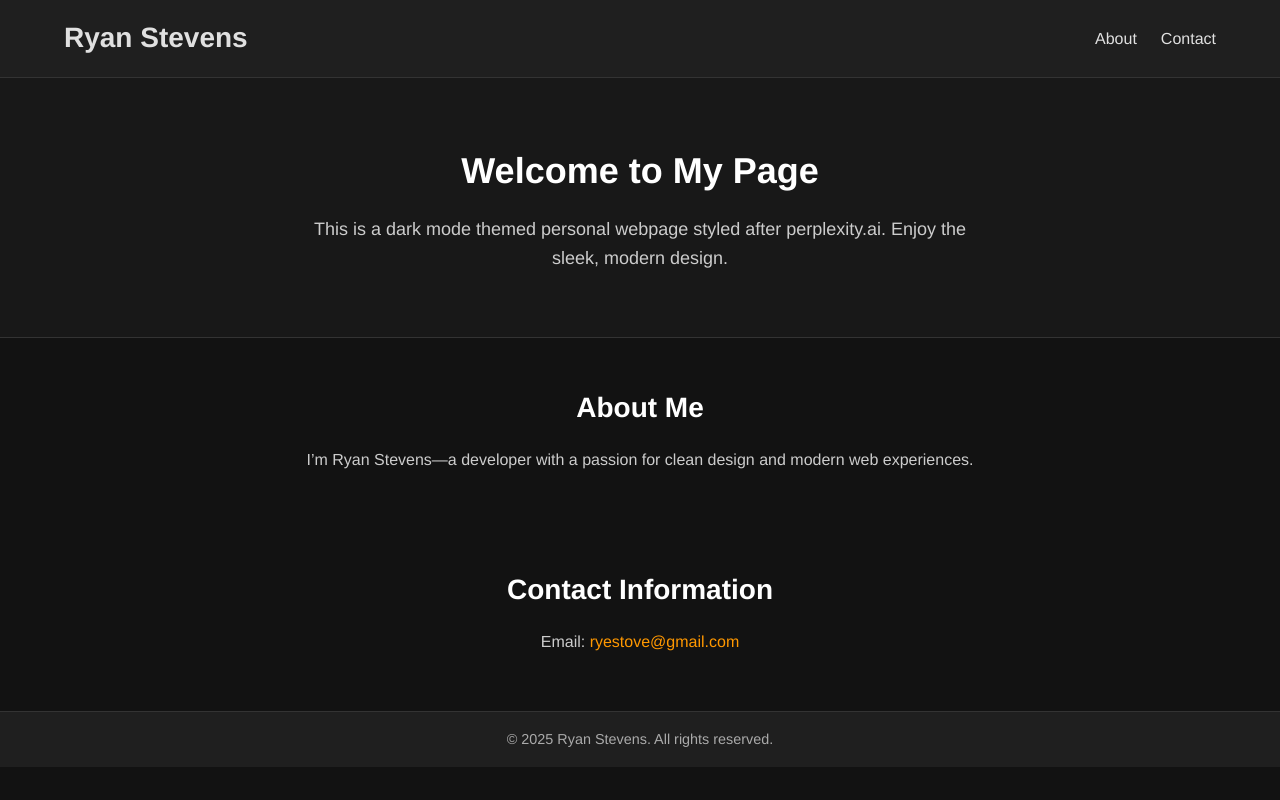
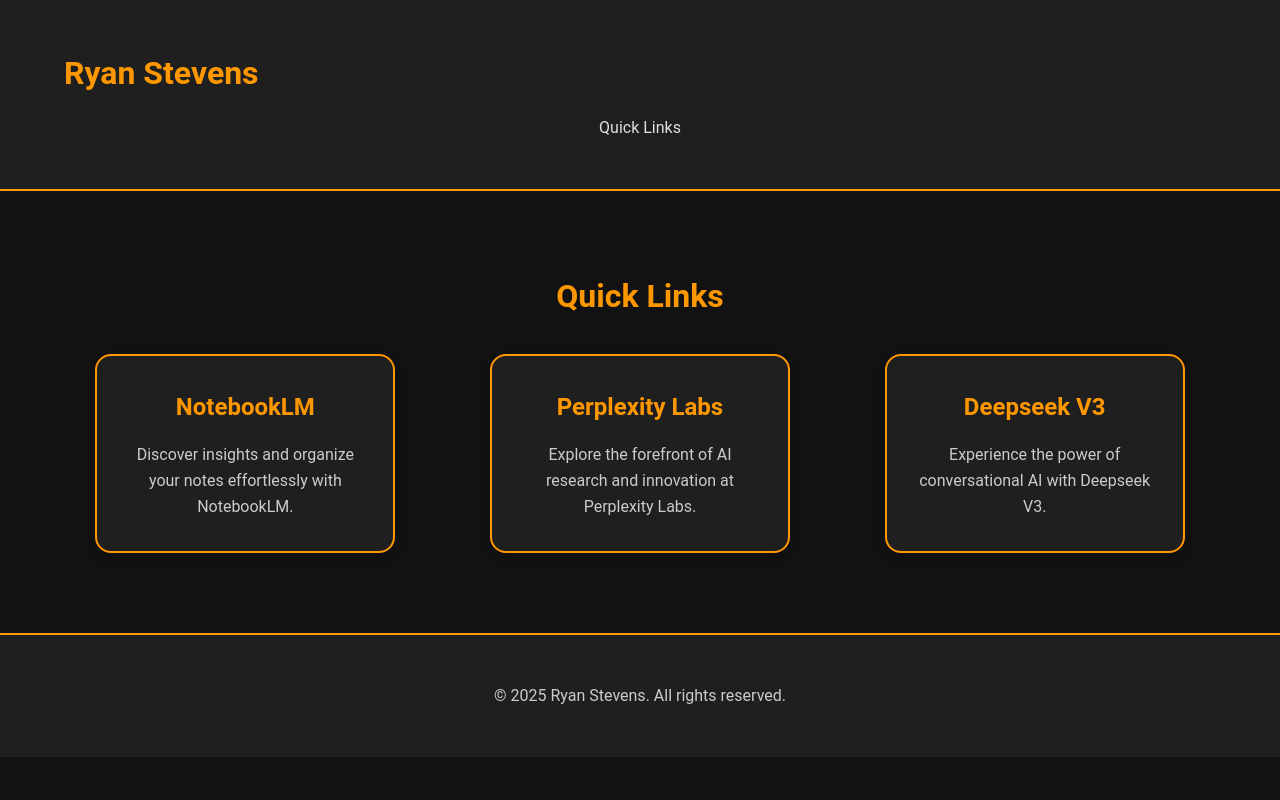
Before and after one commit to ryestove/personal-webpage, a website: page index.html in a window 1280 px wide. Drawn offline with Linux system fonts and the light colour scheme.

Commit message:
Initial commit: Set up project structure

```diff
--- a/index.html
+++ b/index.html
@@ -3,47 +3,47 @@
 <head>
   <meta charset="UTF-8" />
   <meta name="viewport" content="width=device-width, initial-scale=1.0" />
-  <title>Ryan Stevens' Personal Webpage</title>
+  <title>Ryan Stevens' Dashboard</title>
   <link rel="stylesheet" href="style.css" />
 </head>
 <body>
+  <!-- Header Section -->
   <header>
     <div class="container">
       <h1>Ryan Stevens</h1>
-      <nav>
+      <nav class="menu">
         <ul>
-          <li><a href="#about">About</a></li>
-          <li><a href="#contact">Contact</a></li>
+          <li><a href="#links">Quick Links</a></li>
         </ul>
       </nav>
     </div>
   </header>
 
-  <section id="hero">
+  <!-- Links Section -->
+  <section id="links">
     <div class="container">
-      <h2>Welcome to My Page</h2>
-      <p>This is a dark mode themed personal webpage styled after perplexity.ai. Enjoy the sleek, modern design.</p>
+      <h2>Quick Links</h2>
+      <div class="card-grid">
+        <!-- NotebookLM Card -->
+        <a href="https://notebooklm.google.com/" target="_blank" class="card">
+          <h3>NotebookLM</h3>
+          <p>Discover insights and organize your notes effortlessly with NotebookLM.</p>
+        </a>
+        <!-- Perplexity Labs Card -->
+        <a href="https://labs.perplexity.ai/" target="_blank" class="card">
+          <h3>Perplexity Labs</h3>
+          <p>Explore the forefront of AI research and innovation at Perplexity Labs.</p>
+        </a>
+        <!-- Deepseek V3 Card -->
+        <a href="https://chat.deepseek.com/" target="_blank" class="card">
+          <h3>Deepseek V3</h3>
+          <p>Experience the power of conversational AI with Deepseek V3.</p>
+        </a>
+      </div>
     </div>
   </section>
 
-  <section id="about">
-    <div class="container">
-      <h3>About Me</h3>
-      <p>
-        I’m Ryan Stevens—a developer with a passion for clean design and modern web experiences.
-      </p>
-    </div>
-  </section>
-
-  <section id="contact">
-    <div class="container">
-      <h3>Contact Information</h3>
-      <ul>
-        <li>Email: <a href="mailto:ryestove@gmail.com">ryestove@gmail.com</a></li>
-      </ul>
-    </div>
-  </section>
-
+  <!-- Footer Section -->
   <footer>
     <div class="container">
       &copy; 2025 Ryan Stevens. All rights reserved.
--- a/style.css
+++ b/style.css
@@ -1,136 +1,120 @@
-/* Global Reset and Base Styles */
+/* Base Reset */
 * {
     box-sizing: border-box;
     margin: 0;
     padding: 0;
   }
 
+  /* Typography & Global Settings */
   html {
     font-size: 16px;
   }
 
   body {
-    font-family: 'Helvetica Neue', Helvetica, Arial, sans-serif;
-    background-color: #121212;
-    color: #e0e0e0;
+    font-family: "Roboto", sans-serif;
+    background-color: #121212; /* Deep Black */
+    color: #e0e0e0; /* Soft Gray */
     line-height: 1.6;
   }
 
-  /* Container to keep content width consistent */
+  /* Container */
   .container {
     width: 90%;
     max-width: 1200px;
     margin: 0 auto;
+    padding: 2rem 0;
   }
 
   /* Header */
   header {
-    background-color: #1f1f1f;
+    background-color: #1f1f1f; /* Dark Gray */
     padding: 1rem 0;
-    border-bottom: 1px solid #333;
-  }
-
-  header .container {
-    display: flex;
-    justify-content: space-between;
-    align-items: center;
+    border-bottom: 2px solid #ff9800; /* Orange Accent */
   }
 
   header h1 {
-    font-size: 1.75rem;
-    color: #e0e0e0;
+    font-size: 2rem;
+    color: #ff9800; /* Orange Accent */
+    font-weight: 700;
   }
 
-  nav ul {
+  .menu ul {
+    display: flex;
+    justify-content: center;
     list-style: none;
-    display: flex;
+    margin-top: 1rem;
   }
 
-  nav ul li {
-    margin-left: 1.5rem;
-  }
-
-  nav ul li a {
+  .menu ul li a {
     text-decoration: none;
-    color: #e0e0e0;
-    font-weight: 500;
+    color: #e0e0e0; /* Soft Gray */
+    font-size: 1rem;
+    margin: 0 1rem;
     transition: color 0.3s ease;
   }
 
-  nav ul li a:hover {
-    color: #ff9800;
+  .menu ul li a:hover {
+    color: #ffc107; /* Bright Orange */
   }
 
-  /* Hero Section */
-  #hero {
-    background-color: #181818;
-    padding: 4rem 0;
+  /* Links Section */
+  #links {
+    padding: 3rem 0;
     text-align: center;
-    border-bottom: 1px solid #333;
+    background-color: #121212; /* Deep Black */
   }
 
-  #hero h2 {
-    font-size: 2.25rem;
-    margin-bottom: 1rem;
-    color: #fff;
+  #links h2 {
+    font-size: 2rem;
+    color: #ff9800; /* Orange Accent */
+    margin-bottom: 2rem;
   }
 
-  #hero p {
-    font-size: 1.125rem;
-    max-width: 700px;
-    margin: 0 auto;
-    color: #ccc;
+  /* Card Grid */
+  .card-grid {
+    display: grid;
+    grid-template-columns: repeat(auto-fit, minmax(250px, 1fr));
+    gap: 2rem;
+    justify-items: center;
   }
 
-  /* About and Contact Sections */
-  section {
-    padding: 3rem 0;
+  /* Card Design */
+  .card {
+    background-color: #1f1f1f; /* Dark Gray */
+    border: 2px solid #ff9800; /* Orange Border */
+    border-radius: 16px;
+    padding: 2rem;
+    text-align: center;
+    width: 100%;
+    max-width: 300px;
+    color: #e0e0e0; /* Soft Gray */
+    text-decoration: none;
+    box-shadow: 0 4px 8px rgba(0, 0, 0, 0.2);
+    transition: transform 0.3s ease, box-shadow 0.3s ease, background-color 0.3s ease;
   }
 
-  section h3 {
-    font-size: 1.75rem;
+  .card h3 {
+    font-size: 1.5rem;
     margin-bottom: 1rem;
-    text-align: center;
-    color: #fff;
+    color: #ff9800; /* Orange Accent */
   }
 
-  section p,
-  section ul {
+  .card p {
     font-size: 1rem;
-    max-width: 800px;
-    margin: 0 auto;
-    color: #ccc;
-    text-align: center;
+    color: #cccccc; /* Light Gray */
   }
 
-  section ul {
-    list-style-type: none;
-    padding: 0;
-  }
-
-  section ul li {
-    margin-bottom: 0.5rem;
-  }
-
-  section ul li a {
-    color: #ff9800;
-    text-decoration: none;
-    transition: color 0.3s ease;
-  }
-
-  section ul li a:hover {
-    color: #ffc107;
+  .card:hover {
+    transform: scale(1.05);
+    box-shadow: 0 6px 12px rgba(0, 0, 0, 0.4);
+    background-color: #262626; /* Slightly lighter gray */
   }
 
   /* Footer */
   footer {
-    background-color: #1f1f1f;
-    padding: 1rem 0;
+    background-color: #1f1f1f; /* Dark Gray */
+    padding: 1rem;
     text-align: center;
-    font-size: 0.9rem;
-    border-top: 1px solid #333;
+    border-top: 2px solid #ff9800; /* Orange Accent */
+    color: #cccccc; /* Light Gray */
   }
-
-  footer .container {
-    color: #aaa;
-  }
```
